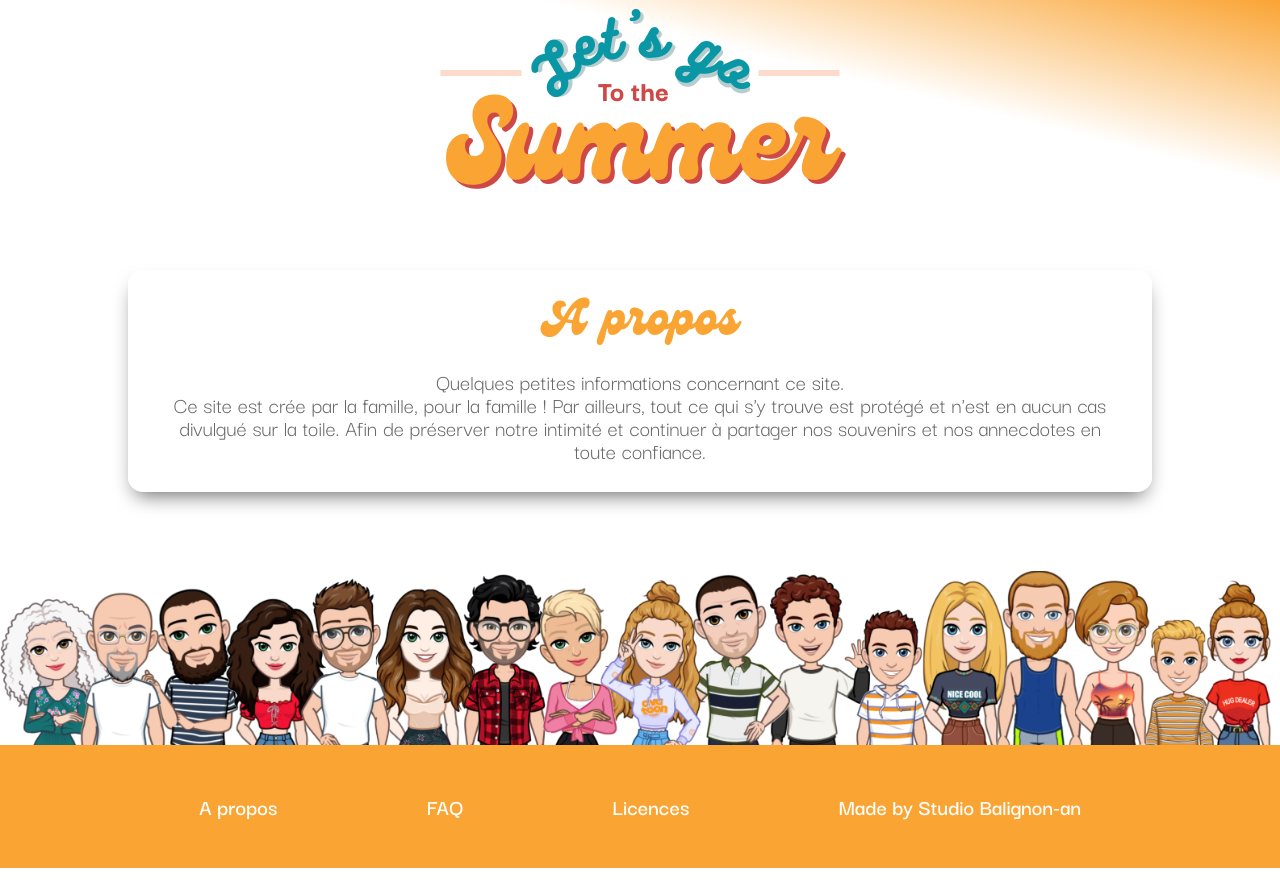
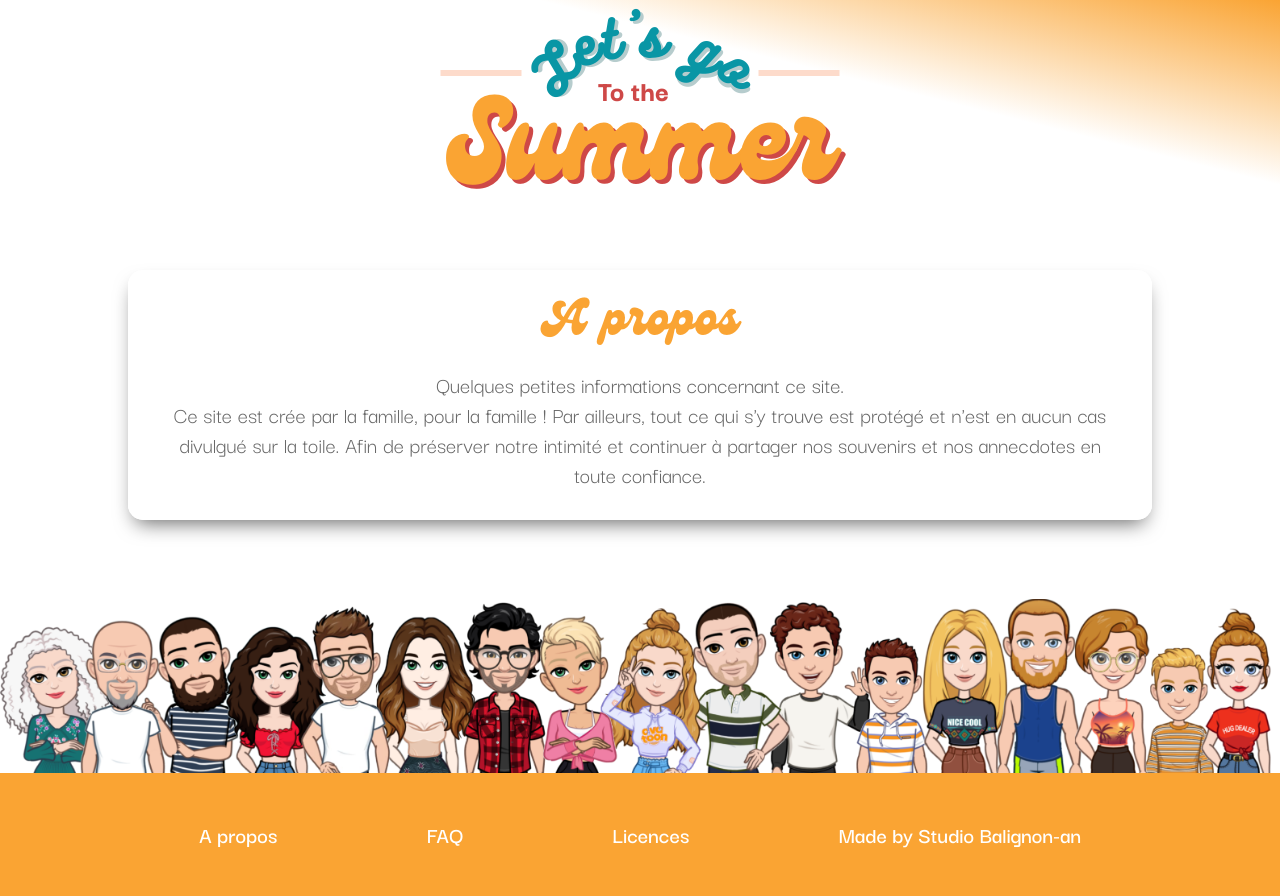
Before and after one commit to PixelsAndCookies/lets-go-to-the-summer, a React (Vite) app: page /about in a window 1280 px wide. Before the commit the page ends 868 px from the top, so only its background shows below. Built offline with nearby package versions, Linux system fonts and the light colour scheme.

Commit message:
Update About.jsx

```diff
--- a/src/pages/About/About.jsx
+++ b/src/pages/About/About.jsx
@@ -6,10 +6,10 @@ export const About = () => {
             <header className="home-header">
                 <Logo />
             </header>
-            <main className='main-container'>
+            <main className="main-container">
                 <article className="description">
                     <h2>A propos</h2>
-                    <p>
+                    <p style={{ lineHeight: 1.3 }}>
                         Quelques petites informations concernant ce site.
                         <br></br>
                         Ce site est crée par la famille, pour la famille ! Par
```
